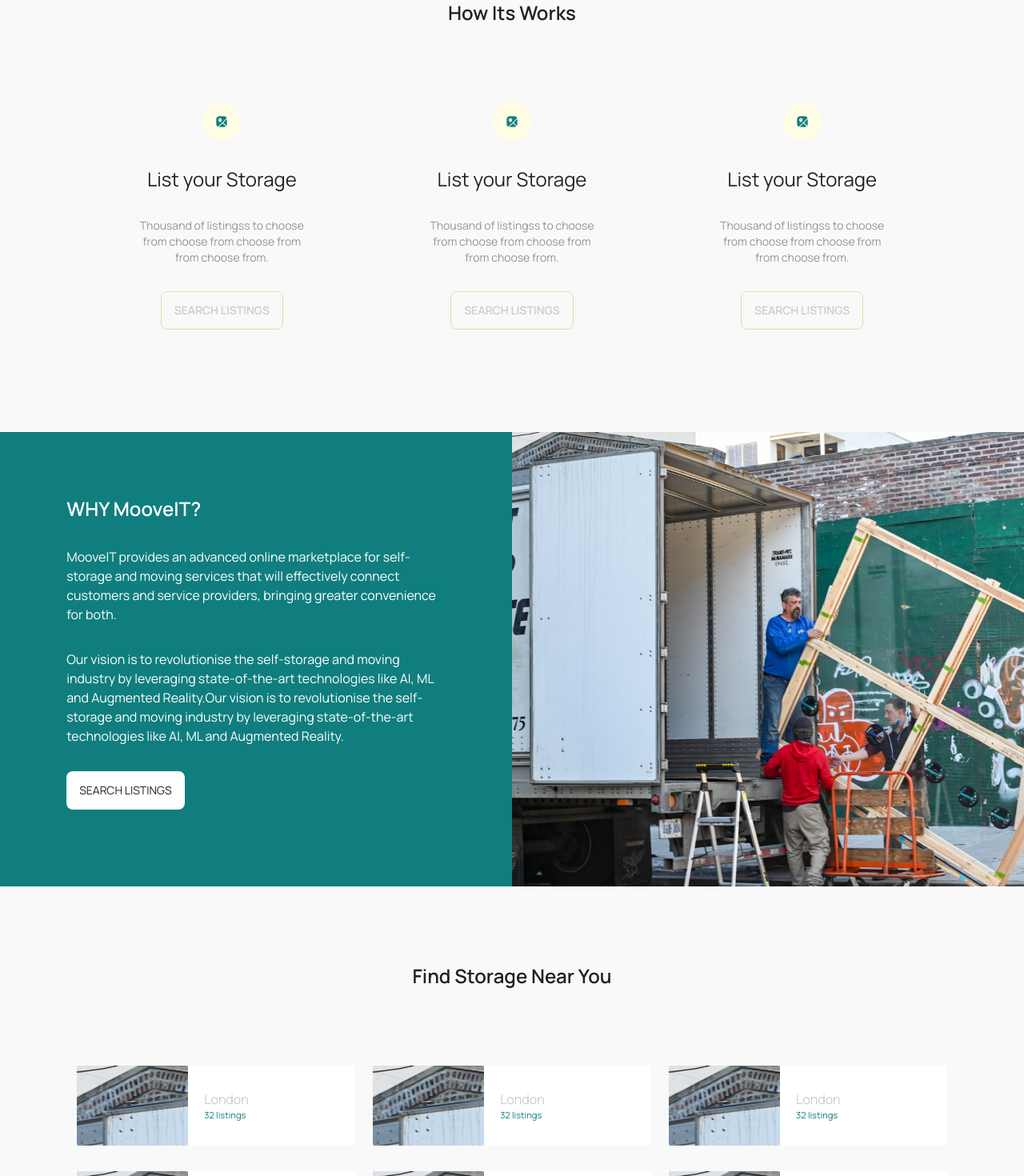
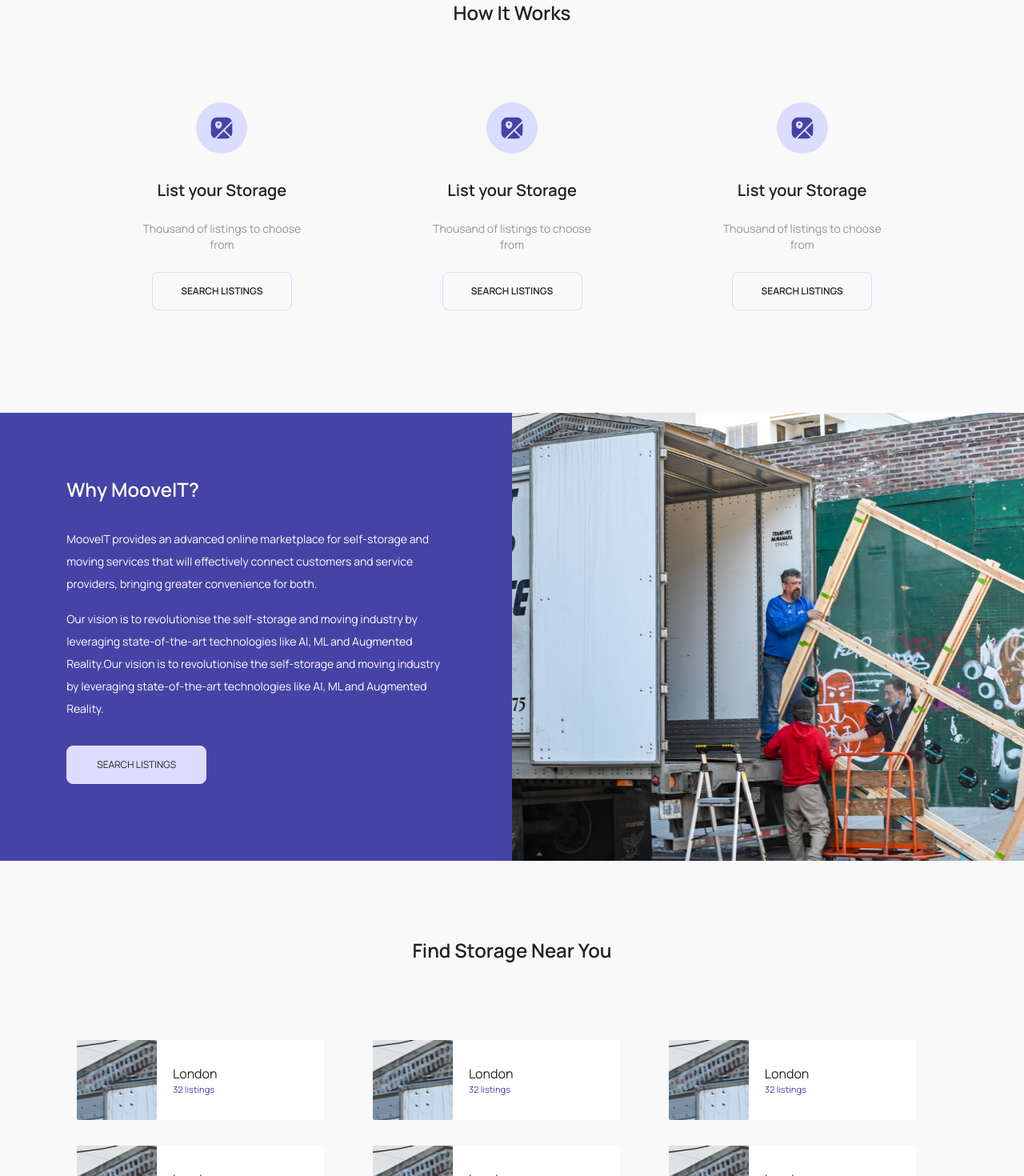
Before and after one commit to movveitcloud/mooveit-web, a Next.js app: page / in a window 1280 px wide. Shown: the part 920-2390 px from the top of the page at 80% size. Built offline with nearby package versions, Linux system fonts and the light colour scheme.

Commit message:
landing page UI updates

```diff
--- a/components/home/FindStorageCard.jsx
+++ b/components/home/FindStorageCard.jsx
@@ -1,16 +1,19 @@
+import Link from "next/link";
 import React from "react";
 
 const FindStorageCard = () => {
   return (
-    <div className="w-[90%] md:w-[32%] flex mb-[2rem]  rounded-sm">
-      <div className="w-[40%] object-contain bg-[url(/side.png)] h-[100px] rounded-sm"></div>
-      <div className="w-[60%] bg-white flex rounded-sm">
-        <div className="my-auto ml-5">
-          <h5 className="font-light">London</h5>
-          <p className=" text-[#107E7E] font-extralight text-[.7rem]">32 listings</p>
+    <Link href="#">
+      <a className="w-full md:w-[32%] flex mb-[2rem]  rounded-sm">
+        <div className="w-[100px] object-contain bg-[url(/side.png)] h-[100px] rounded-sm"></div>
+        <div className="w-[60%] bg-white flex rounded-sm">
+          <div className="my-auto ml-5">
+            <h5 className="text-[#222222] font-light">London</h5>
+            <p className=" text-primary font-extralight text-[.7rem]">32 listings</p>
+          </div>
         </div>
-      </div>
-    </div>
+      </a>
+    </Link>
   );
 };
 
--- a/components/home/HowCards.jsx
+++ b/components/home/HowCards.jsx
@@ -2,16 +2,16 @@
 
 const HowCards = () => {
   return (
-    <div className="bg-[#f9f9f9]">
+    <div className="bg-[#f9f9f9] w-full">
       <div className="w-[100%] sm:w-[80%] pb-[2rem] md:w-[60%] text-center mx-auto">
-        <div className="bg-[#FFFDE3] mx-auto flex justify-center item-center rounded-[50%] mb-[2rem] w-[3rem] h-[3rem]">
-          <img src="/map.svg" alt="icon" className="w-[1rem] h-[1rem] m-auto " />
+        <div className="bg-accent mx-auto flex justify-center item-center rounded-full mb-[2rem] w-16 h-16">
+          <img src="/map.svg" alt="icon" className="w-8 m-auto" />
         </div>
-        <h3 className="font-normal text-xl md:text-2xl text-[#222222]">List your Storage</h3>
-        <p className="text-sm my-[2rem]   text-[#959595] ">
-          Thousand of listingss to choose from choose from choose from from choose from.
-        </p>
-        <button className="btn border-[#CFE8A9]">SEARCH LISTINGS</button>
+        <h3 className="font-semibold text-lg md:text-xl text-[#222222]">List your Storage</h3>
+        <p className="text-sm my-6 text-[#959595]">Thousand of listings to choose from</p>
+        <button className="btn text-[#222222] border border-accent hover:bg-primary hover:text-white hover:border-primary text-xs w-[175px]">
+          SEARCH LISTINGS
+        </button>
       </div>
     </div>
   );
--- a/components/home/HowItWorks.jsx
+++ b/components/home/HowItWorks.jsx
@@ -5,7 +5,7 @@
   return (
     <section className="bg-[#f9f9f9]">
       <div className="max-w-[90%] lg:max-w-[85%] mx-auto pt-[6rem]">
-        <h2 className="text-center mb-[6rem] font-semibold text-2xl text-[#222222]">How Its Works</h2>
+        <h2 className="text-center mb-[6rem] font-semibold text-2xl text-[#222222]">How It Works</h2>
         <div className="w-full md:flex ">
           <HowCards />
           <HowCards />
--- a/components/home/WhyMooveIT.jsx
+++ b/components/home/WhyMooveIT.jsx
@@ -4,21 +4,20 @@
   return (
     <section className="max-full pt-[6rem] bg-[#f9f9f9]">
       <div className="flex ">
-        <div className="w-full md:w-[50%] pb-[6rem] bg-[rgb(16,126,126)] text-white pt-[3rem]">
-          <div className=" text-left mx-auto md:w-[74%] lg:max-w-[85%]">
-            <h2 className=" my-[2rem] font-semibold text-2xl text-white">WHY MooveIT?</h2>
-            <p className=" my-[2rem] font-light ">
+        <div className="w-full md:w-[50%] pb-[6rem] bg-primary text-white pt-[3rem]">
+          <div className="text-left text-sm 2xl:text-base leading-7 mx-auto md:w-[74%] lg:max-w-[85%]">
+            <h2 className="my-[2rem] font-semibold text-2xl text-white">Why MooveIT?</h2>
+            <p className="mt-8 mb-4 font-light">
               MooveIT provides an advanced online marketplace for self-storage and moving services that will effectively
               connect customers and service providers, bringing greater convenience for both.
             </p>
-
-            <p className="  font-light">
+            <p className="font-light">
               Our vision is to revolutionise the self-storage and moving industry by leveraging state-of-the-art
               technologies like AI, ML and Augmented Reality.Our vision is to revolutionise the self-storage and moving
               industry by leveraging state-of-the-art technologies like AI, ML and Augmented Reality.
               <br />
             </p>
-            <button className="btn border-0 bg-white mt-[2rem] font-light text-[#222222]">SEARCH LISTINGS</button>
+            <button className="btn btn-accent w-[175px] text-xs mt-8 font-light text-[#222222]">Search Listings</button>
           </div>
         </div>
         <div className="w-full hidden md:block md:w-[50%] bg-primary bg-[url(/side.png)] bg-cover bg-no-repeat"></div>
```
Also changed, not shown: public/map.svg.
